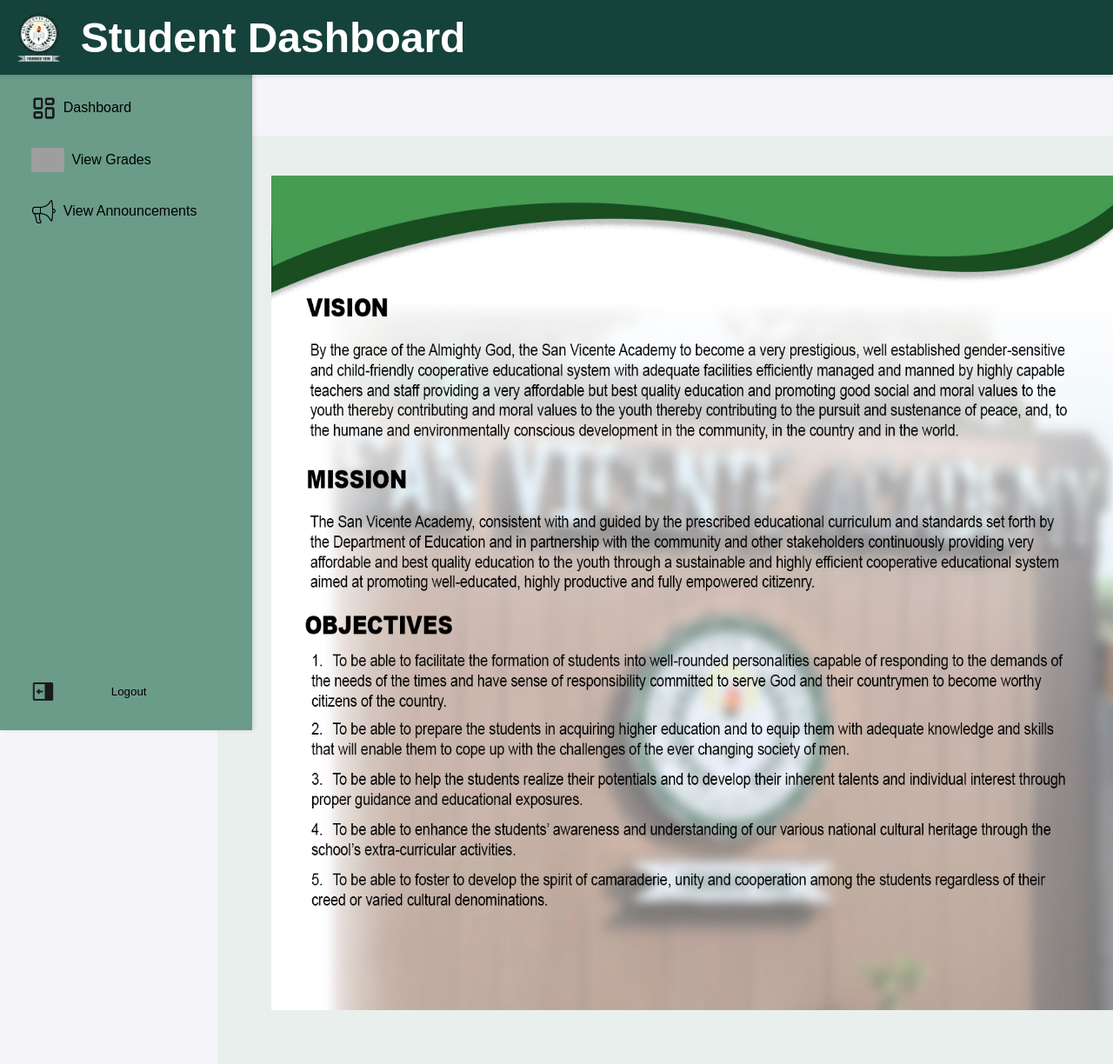
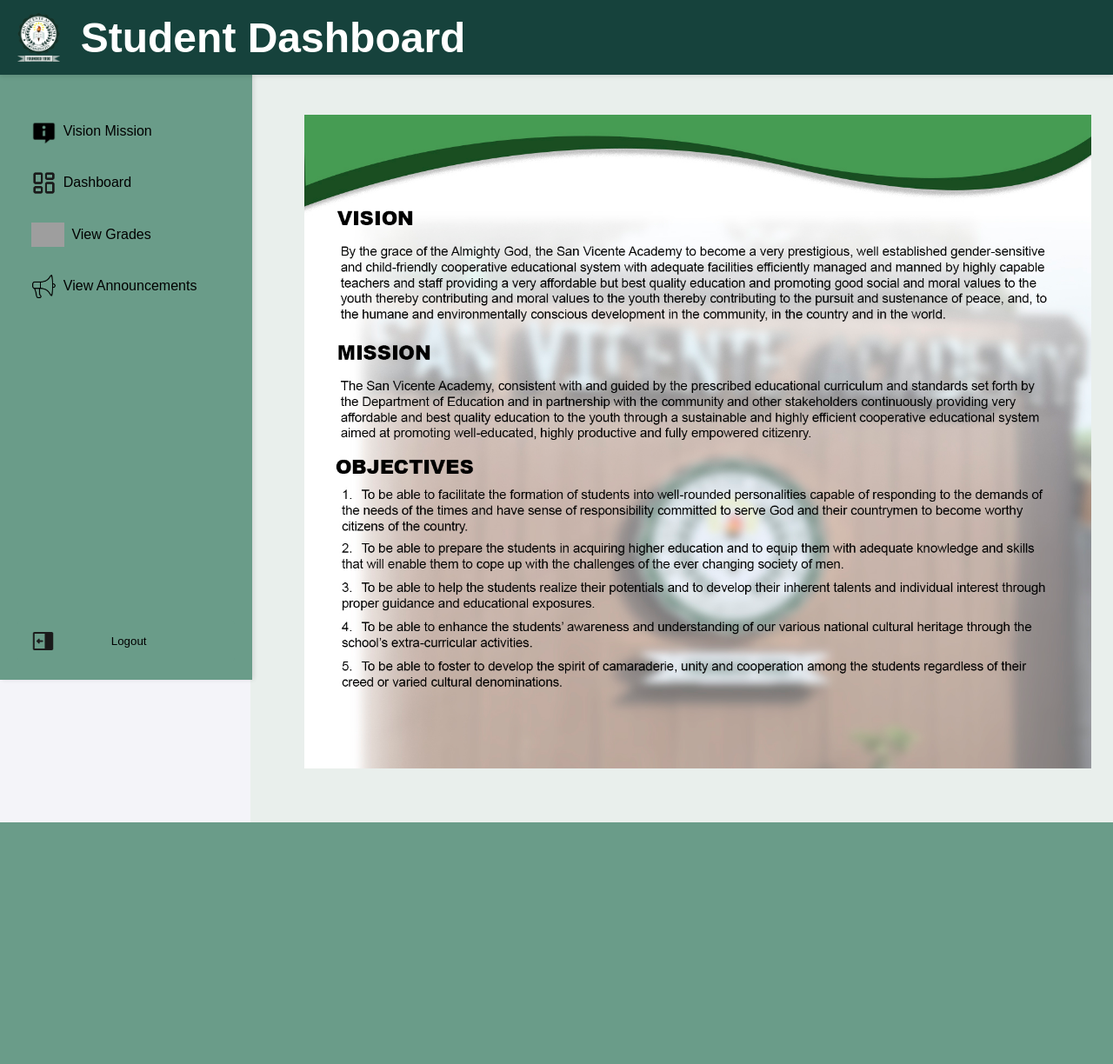
Before and after one commit to TheRealAngelo/GradeViewPortal, a PHP site: page /student/vmpage.php in a window 1280 px wide. Shown: the whole page at 87% size. After the commit the page ends 946 px from the top, so only its background shows below. Run offline with PHP 8.4, Linux system fonts and the light colour scheme; the visitor is signed in with stand-in values (Sample User, id 1); data that the repository does not hold is empty; grey boxes are pictures that could not be loaded.

Commit message:
updated sticky and things

```diff
--- a/assets/css/styles.css
+++ b/assets/css/styles.css
@@ -78,23 +78,20 @@ header {
 .container {
     display: flex;
     flex-direction: row;
-    margin-left: 250px; /* Offset content to account for the sidebar */
-    padding-top: 70px; /* Offset content to account for the sticky header */
-    height: auto; /* Ensure it adjusts dynamically */
+    height: 100vh; /* Ensure it adjusts dynamically */
     overflow: visible; /* Prevent overflow issues */
 }
 
 .sidebar {
-    height: 100vh; /* Ensure it spans the full viewport height */
+    height: 82vh; /* Ensure it spans the full viewport height */
     width: 250px;
     background-color: var(--green);
     color: black;
     padding: 20px;
     box-shadow: 2px 0 5px rgba(0, 0, 0, 0.1);
     position: fixed; /* Make it fixed to the left */
-    top: 0;
+    top: 5;
     left: 0;
-    z-index: 999; /* Ensure it stays below the header */
 }
 
 .sidebar div ul li{
@@ -221,15 +218,26 @@ ul li a:hover{
 }
 
 .content {
+    margin-left: 2.5rem;
     display: flex;
     flex-direction: column;
-    align-items: center;
     width: 100%;
     height: 100%;
+    margin-left: 18rem; /* dis adjusts 'contentDIV' to move for the sidebar */
     flex: 1;
     padding: 30px;
-    overflow-y: auto;
+    overflow-y: hidden;
     background-color: var(--white);
+}
+
+.content-dashboard{
+    display: flex;
+    flex-direction: column;
+    align-items: center; /* horizontally center child elements */
+    justify-content: flex-start; /* align content to the top */
+    width: 100%;
+    height: 100%;
+    gap: 2rem;
 }
 
 .noCenter{
```
Also changed, not shown: src/student/maindashboard.php (+4 -4 lines).
